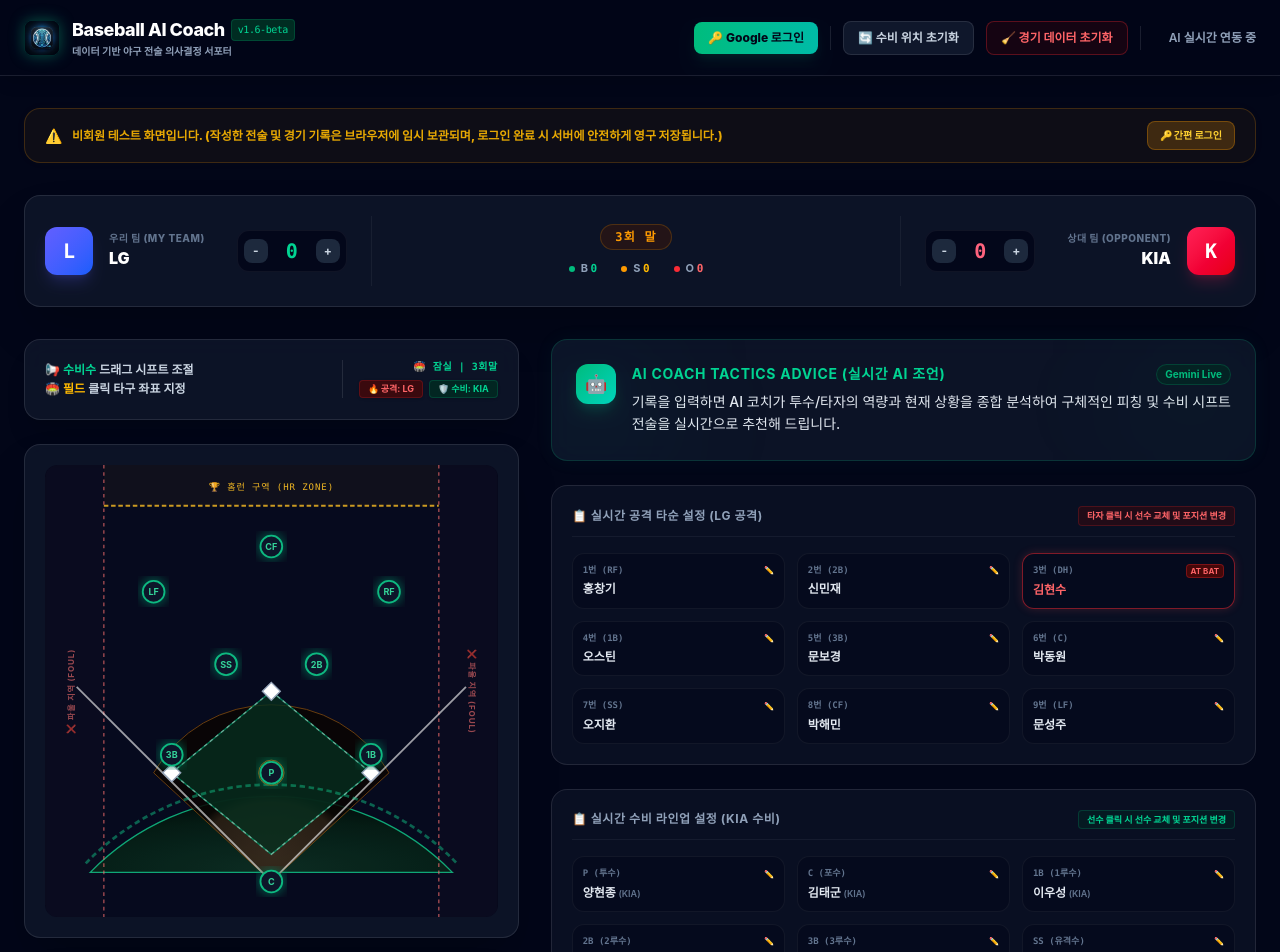
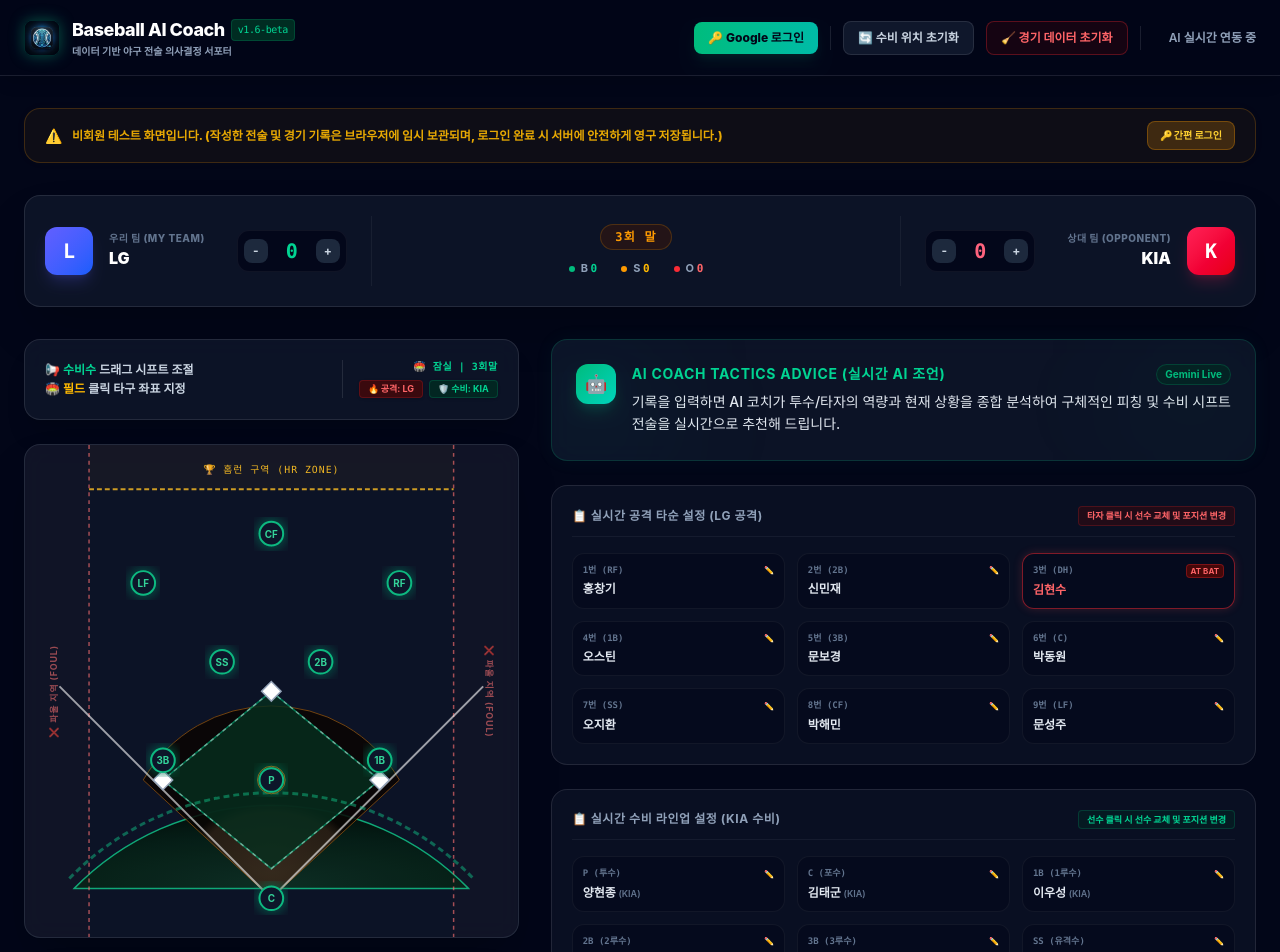
Before and after one commit to dorigum/Baseball-ai-coach, a React (Vite) app in the folder frontend/: page / in a window 1280 px wide. Shown: the top 952 px of the page. Built offline with nearby package versions, Linux system fonts and the light colour scheme.

Commit message:
260725 fix: 헤더 겹침 현상 lg 분기점 상향 보정 및 야구장 필드 카드 패딩/하단 잘림 디자인 결함 제거 완료

```diff
--- a/frontend/src/App.jsx
+++ b/frontend/src/App.jsx
@@ -1166,7 +1166,7 @@
 
   return (
     <div className="min-h-screen bg-slate-950 text-slate-100 flex flex-col font-sans pb-12">
-      <header className="sticky top-0 z-50 bg-slate-950/80 backdrop-blur-md border-b border-white/10 px-6 py-4 flex flex-col md:flex-row items-center justify-between gap-4 shadow-lg">
+      <header className="sticky top-0 z-50 bg-slate-950/80 backdrop-blur-md border-b border-white/10 px-6 py-4 flex flex-col lg:flex-row items-center justify-between gap-4 shadow-lg">
         <div className="flex items-center gap-3">
           <img
             src="/favicon_baseball_ai.jpg"
@@ -1180,7 +1180,7 @@
             <p className="text-[10px] text-slate-400 font-semibold whitespace-nowrap">데이터 기반 야구 전술 의사결정 서포터</p>
           </div>
         </div>
-        <div className="flex flex-wrap items-center justify-center md:justify-end gap-3 w-full md:w-auto">
+        <div className="flex flex-wrap items-center justify-center lg:justify-end gap-3 w-full lg:w-auto">
           {/* [NEW] 소셜 로그인 / 사용자 정보 표시 UI */}
           {user ? (
             <div className="flex items-center gap-3 bg-slate-900/60 border border-white/5 rounded-xl py-1 px-3 shadow-inner">
@@ -1328,7 +1328,7 @@
         <div className="grid grid-cols-1 lg:grid-cols-12 gap-8 items-start w-full">
           <div className="lg:col-span-5 flex flex-col gap-6 items-center w-full">
             {/* 상단 분리형 가이드 및 전광판 정보 카드 */}
-            <div className="w-full max-w-[500px] bg-slate-900/80 border border-white/10 p-5 rounded-2xl flex justify-between items-center text-xs backdrop-blur-md shadow-xl">
+            <div className="w-full bg-slate-900/80 border border-white/10 p-5 rounded-2xl flex justify-between items-center text-xs backdrop-blur-md shadow-xl">
               <div className="text-slate-300 leading-relaxed font-semibold">
                 📢 <span className="text-emerald-400 font-bold">수비수</span> 드래그 시프트 조절<br/>
                 🏟️ <span className="text-amber-400 font-bold">필드</span> 클릭 타구 좌표 지정
@@ -1348,7 +1348,7 @@
               </div>
             </div>
 
-            <div className="w-full max-w-[500px] bg-slate-900/80 border border-white/10 p-5 rounded-2xl backdrop-blur-md shadow-2xl flex flex-col items-center justify-center">
+            <div className="w-full aspect-square shrink-0 bg-slate-900/80 border border-white/10 p-0 rounded-2xl backdrop-blur-md shadow-2xl flex flex-col items-center justify-center overflow-hidden">
               <BaseballField
                 positions={positions}
                 onPositionChange={handlePositionChange}
--- a/frontend/src/components/BaseballField.jsx
+++ b/frontend/src/components/BaseballField.jsx
@@ -168,7 +168,7 @@
   };
 
   return (
-    <div className="relative w-full aspect-square rounded-xl overflow-hidden bg-slate-950/60">
+    <div className="relative w-full h-full overflow-hidden bg-transparent">
 
 
       {/* 수비수 호버 툴팁 엘리먼트 */}
```
Also changed, not shown: 1 other file (tests, documents, lock files or other folders).
